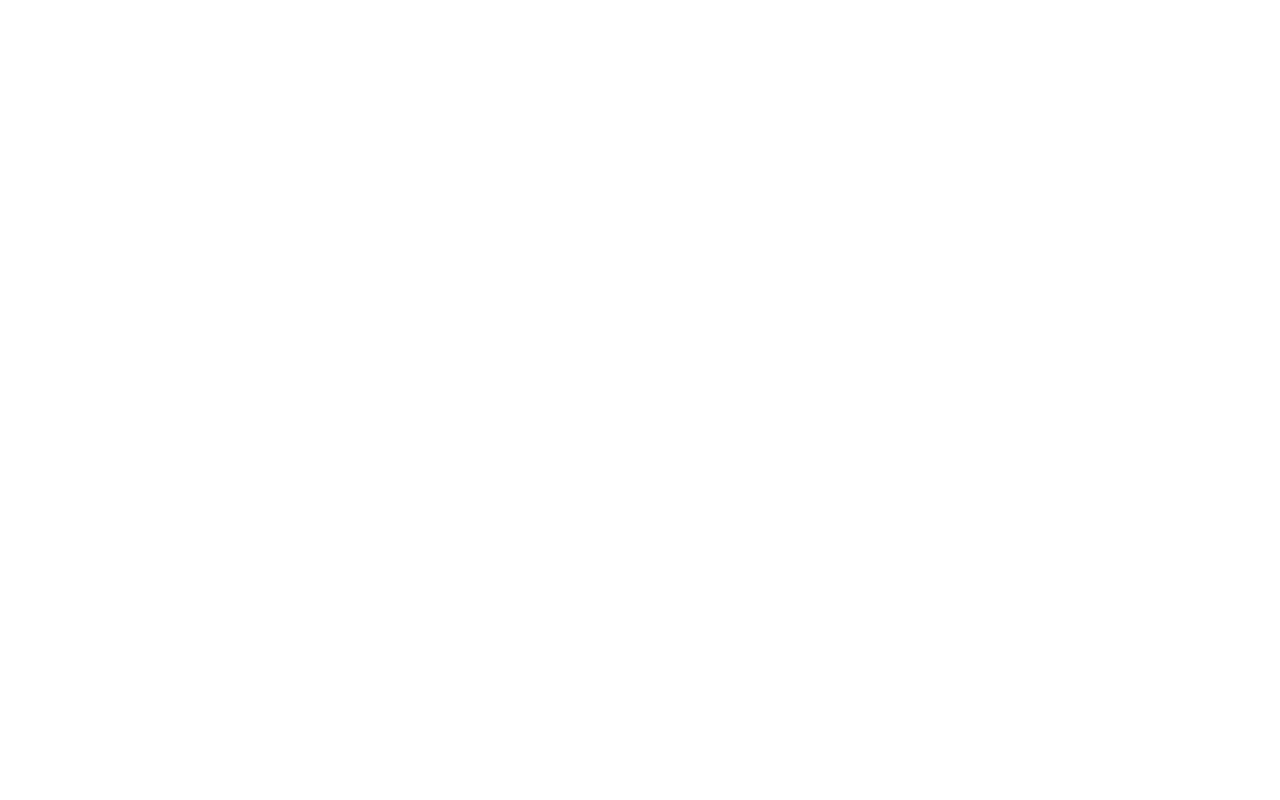
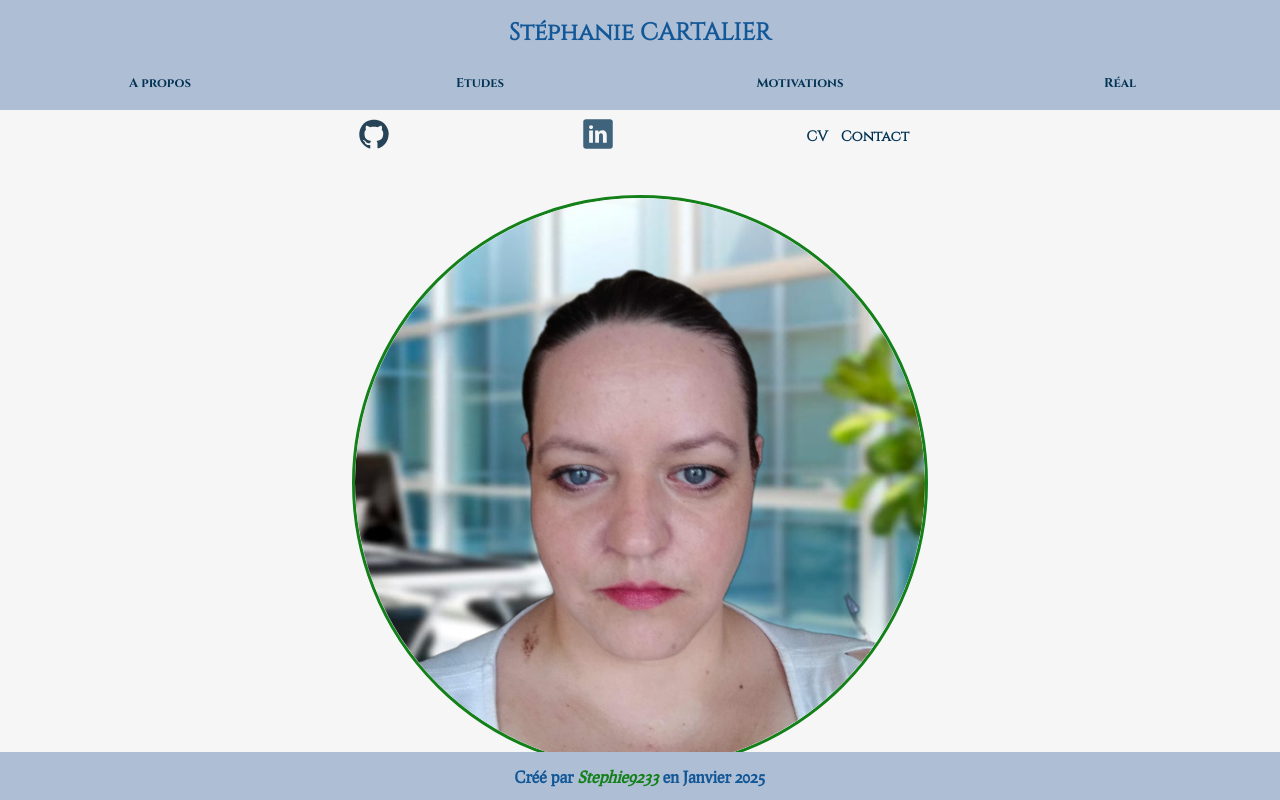
Before and after one commit to Stephie9233/cv_stephie9233, a plain HTML site: page home.html in a window 1280 px wide. Drawn offline with Linux system fonts and the light colour scheme.

Commit message:
page home done

```diff
--- /dev/null
+++ b/css/home.css
@@ -0,0 +1,47 @@
+/*min-width: 320px - 768px*/
+
+@media screen and (min-width: 320px) {
+    .body__main {
+        display: flex;
+        justify-content: start;
+        align-items: center;
+        position: relative;
+        top: 2vh;
+        height: 74vh;
+    }
+
+    .body__main--ctn {
+        width: 90vw;
+        height: 100%;
+        display: flex;
+        flex-direction: column;
+        /* justify-content: center; */
+        align-items: center;
+        overflow: auto;
+        margin: auto;
+    }
+
+    .body__main--ctn-img {
+        width: 50%;
+        border: 3px solid #138019;
+        border-radius: 100%;
+        margin: 1.2rem 0;
+    }
+
+    .body__main--ctn-article {
+        margin: 1.5rem;
+        width: 90%;
+    }
+
+    .body__main--ctn-article-title {
+        color: var(--colorSubtitle);
+        font-size: 1.2rem;
+        font-family: var(--fontBigTitle);
+        margin-bottom: 1.2rem;
+    }
+
+    .body__main--ctn-article-p {
+        line-height: 1.35;
+        font-size: .9rem;
+    }
+}
--- a/home.html
+++ b/home.html
@@ -0,0 +1,52 @@
+<!DOCTYPE html>
+<html lang="fr">
+<head>
+    <meta charset="UTF-8">
+    <meta name="viewport" content="width=device-width, initial-scale=1.0">
+    <link rel="shortcut icon" href="assets/img/stephie.ico" type="image/x-icon">
+    <link rel="stylesheet" href="css/normalize.css">
+    <link rel="stylesheet" href="css/home.css">
+
+    <title>Stéphanie CARTALIER || Accueil</title>
+</head>
+<body>
+    <header class="body__header">
+        <h1 class="body__header--title">Stéphanie CARTALIER</h1>
+        <nav class="body__header--nav">
+            <a href="home.html" class="body__header--nav-link">A propos</a>
+            <a href="formations.html" class="body__header--nav-link">Etudes</a>
+            <a href="motivations.html" class="body__header--nav-link">Motivations</a>
+            <a href="realisations.html" class="body__header--nav-link">Réal</a>
+        </nav>
+        <article id="links" class="body__header--article">
+            <nav class="body__header--article-nav">
+                <a href="https://github.com/Stephie9233" id="git" target="_blank" class="body__header--article-nav-link">
+                    <img src="assets/img/header/github.svg" alt="Logo Github" class="body__header--article-nav-link-img">
+                </a>
+                <a href="https://www.linkedin.com/in/st%C3%A9phanie-cartalier-stephie9233/" id="linkedin" target="_blank" class="body__header--article-nav-link">
+                    <img src="assets/img/header/linkedin.svg" alt="Logo Linkedin" class="body__header--article-nav-link-img">
+                </a>
+                <a href="./docs/Stephanie_CARTALIER_Cv_alternance_cda_js.pdf" target="_blank" class="body__header--article-nav-txt">CV</a>
+                <a href="mailto:stephanie.cartalier@gmail.com" class="body__header--article-nav-txt">Contact</a>
+            </nav>
+        </article>
+    </header>
+
+    <main class="body__main">
+        <section class="body__main--ctn">
+            <img src="assets/img/chapters/intro.png" alt="Stéphanie CARTALIER" class="body__main--ctn-img">
+            <article class="body__main--ctn-article">
+                <h2 class="body__main--ctn-article-title">Enchantée, moi, c'est Stéphanie</h2>
+                <p class="body__main--ctn-article-p">J’ai 45 ans et j’ai été assistante administrative et commerciale durant 17 ans, dont 12 en auto-entrepreneure (complément d’activité ou full time). <br> <br> Et j'ai passé autant de temps à maudir les développeurs qui avaient codé les applications professionnelles que j'utilisais et qui n'avaient pas été du tout pensées côté expérience utilisateur.</p>
+            </article>
+            <article class="body__main--ctn-article">
+                <h2 class="body__main--ctn-article-title">Vous voulez en savoir plus ?</h2>
+                <p class="body__main--ctn-article-p">Consultez les différentes rubriques ci-dessus.</p>
+            </article>
+        </section>
+    </main>
+    <footer class="body__footer">
+        <p class="body__footer--p">Créé par <span class="body__footer--p-span">Stephie9233</span> en Janvier 2025</p>
+    </footer>
+</body>
+</html>
```
Also changed, not shown: index.html (+2 -2 lines), assets/img/chapters/boucle.png (added), assets/img/chapters/cardAlternate.jpg (added), assets/img/chapters/ennuiPro.jpg (added), assets/img/chapters/formation.webp (added), assets/img/chapters/intro.png (added), assets/img/chapters/oldWorker.jpeg (added), assets/img/chapters/presentation.png (added), assets/img/chapters/why.png (added), assets/img/chapters/whyWCS.jpg (added), assets/img/chapters/work.jpg (added), assets/img/chapters/work.webp (added), assets/img/chapters/working.jpg (added).
